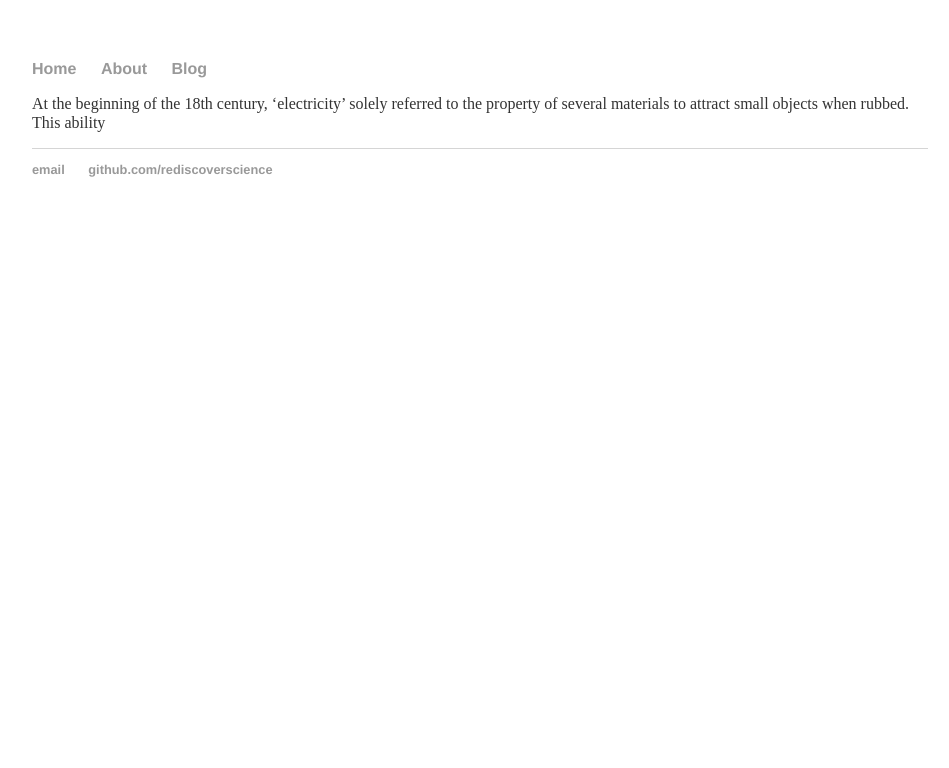
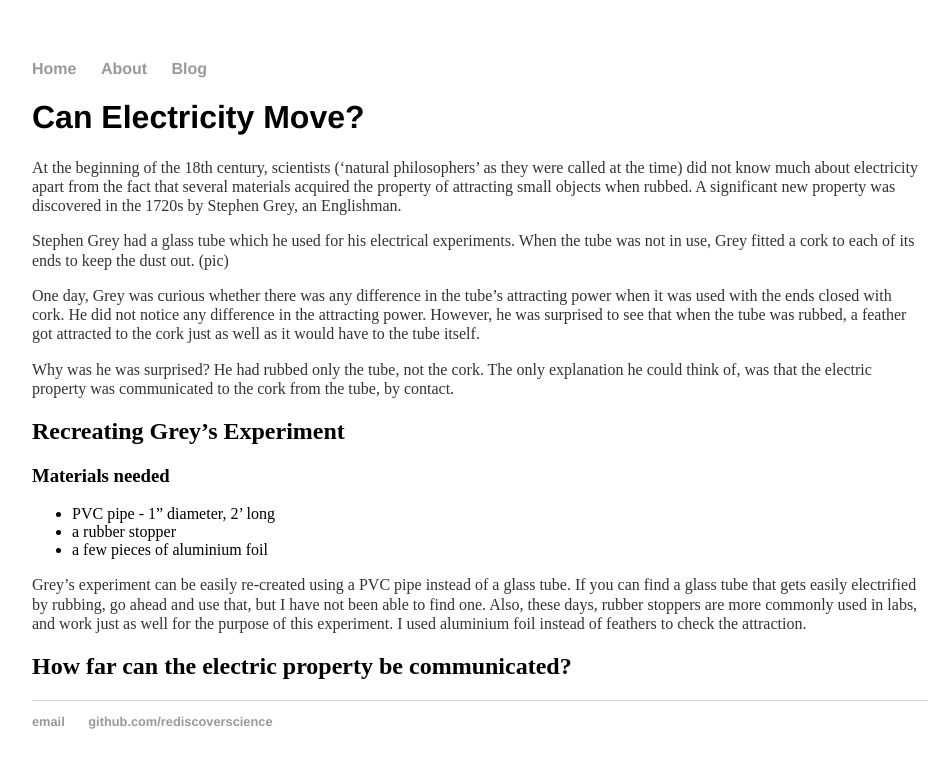
Before and after one commit to rediscoverscience/rediscoverscience.github.io, a Jekyll site: the page built from electricity/can-electricity-move.md, in a window 1280 px wide. Shown: the top 768 px of the page, without its empty margins (160-1109 px from the left). Built offline with Jekyll 4.4.1, drawn with Linux system fonts in a browser that asks for light colours.

Commit message:
Update can-electricity-move.md

```diff
--- a/electricity/can-electricity-move.md
+++ b/electricity/can-electricity-move.md
@@ -3,4 +3,24 @@ layout: default
 title: Can Electricity Move?
 ---
 
-At the beginning of the 18th century, 'electricity' solely referred to the property of several materials to attract small objects when rubbed. This ability
+# Can Electricity Move?
+
+At the beginning of the 18th century, scientists ('natural philosophers' as they were called at the time) did not know much about electricity apart from the fact that several materials acquired the property of attracting small objects when rubbed. A significant new property was discovered in the 1720s by Stephen Grey, an Englishman.
+
+Stephen Grey had a glass tube which he used for his electrical experiments. When the tube was not in use, Grey fitted a cork to each of its ends to keep the dust out. (pic)
+
+One day, Grey was curious whether there was any difference in the tube's attracting power when it was used with the ends closed with cork. He did not notice any difference in the attracting power. However, he was surprised to see that when the tube was rubbed, a feather got attracted to the cork just as well as it would have to the tube itself.
+
+Why was he was surprised? He had rubbed only the tube, not the cork. The only explanation he could think of, was that the electric property was communicated to the cork from the tube, by contact.
+
+## Recreating Grey's Experiment
+
+### Materials needed
+
+* PVC pipe - 1" diameter, 2' long
+* a rubber stopper
+* a few pieces of aluminium foil
+
+Grey's experiment can be easily re-created using a PVC pipe instead of a glass tube. If you can find a glass tube that gets easily electrified by rubbing, go ahead and use that, but I have not been able to find one. Also, these days, rubber stoppers are more commonly used in labs, and work just as well for the purpose of this experiment. I used aluminium foil instead of feathers to check the attraction.
+
+## How far can the electric property be communicated?
```
